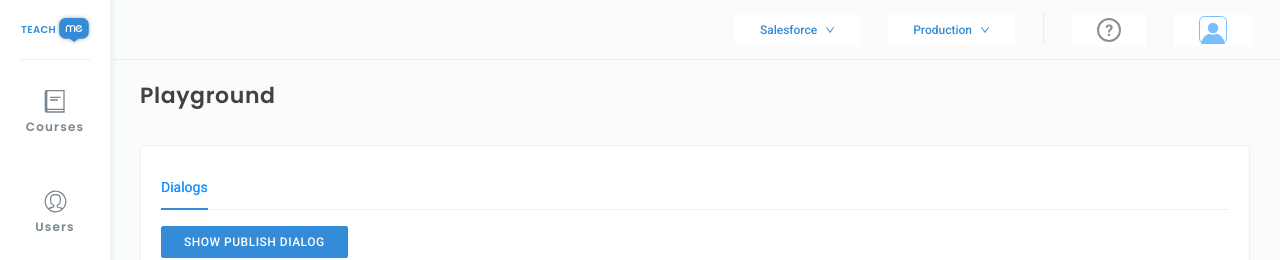
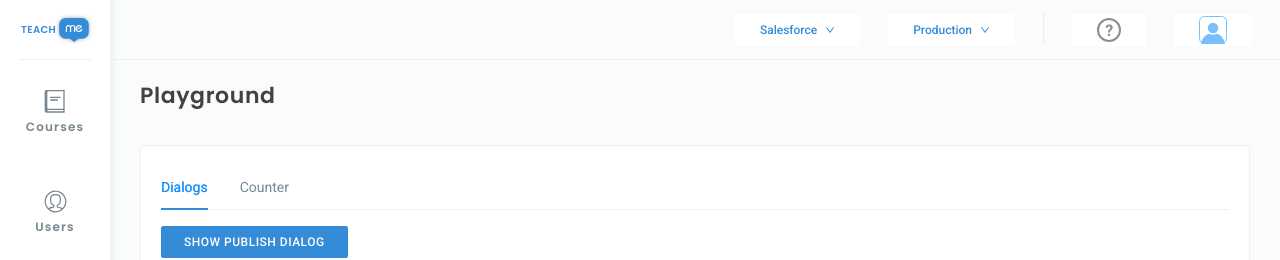
Before and after one commit to delta94/teachme-admin, a React (Create React App) app: page /playground in a window 1280 px wide. Shown: the top 260 px of the page. Built offline with nearby package versions, Linux system fonts and the light colour scheme; what @walkme/editor-sdk would draw is missing.

Commit message:
New text counter and new counter tab in Playground

```diff
--- /dev/null
+++ b/src/components/Screen/Playground/components/Counter.tsx
@@ -0,0 +1,13 @@
+import React, { ReactElement } from 'react';
+
+import { Divider } from 'antd';
+import TextCounter from '../../../common/TextCounter';
+
+export default function Counter(): ReactElement {
+  return (
+    <>
+      <TextCounter limit={32} value="Hello!" />
+      <Divider />
+    </>
+  );
+}
--- a/src/components/Screen/Playground/index.tsx
+++ b/src/components/Screen/Playground/index.tsx
@@ -7,6 +7,7 @@ import WMTabPanel from '../../common/WMTabs/WMTabPanel';
 import WMCard from '../../common/WMCard';
 
 import Dialogs from './components/Dialogs';
+import Counter from './components/Counter';
 
 import classes from './style.module.scss';
 
@@ -16,6 +17,12 @@ const tabs = [
     title: 'Dialogs',
     icon: undefined,
     content: <Dialogs />,
+  },
+  {
+    id: 'counter',
+    title: 'Counter',
+    icon: undefined,
+    content: <Counter />,
   },
 ];
 
--- /dev/null
+++ b/src/components/common/TextCounter/index.tsx
@@ -0,0 +1,29 @@
+import React, { useState, useEffect } from 'react';
+import WMInput from '../WMInput';
+
+interface ITextCounter {
+  value?: string | undefined;
+  limit?: number | undefined;
+}
+
+export default function TextCounter({ value, limit }: ITextCounter): JSX.Element {
+  const [content, setContent] = useState(value as string);
+
+  const setFormattedContent = (text: string) => {
+    if (limit === undefined) return;
+    text.length > limit ? setContent(text.slice(0, limit)) : setContent(text);
+  };
+
+  useEffect(() => {
+    setFormattedContent(content);
+  }, []);
+
+  return (
+    <div>
+      <WMInput onChange={(event) => setFormattedContent(event.target.value)} value={content} />
+      <p>
+        {content.length}/{limit}
+      </p>
+    </div>
+  );
+}
```
Also changed, not shown: src/components/common/TextCounter/style.module.scss (added).
